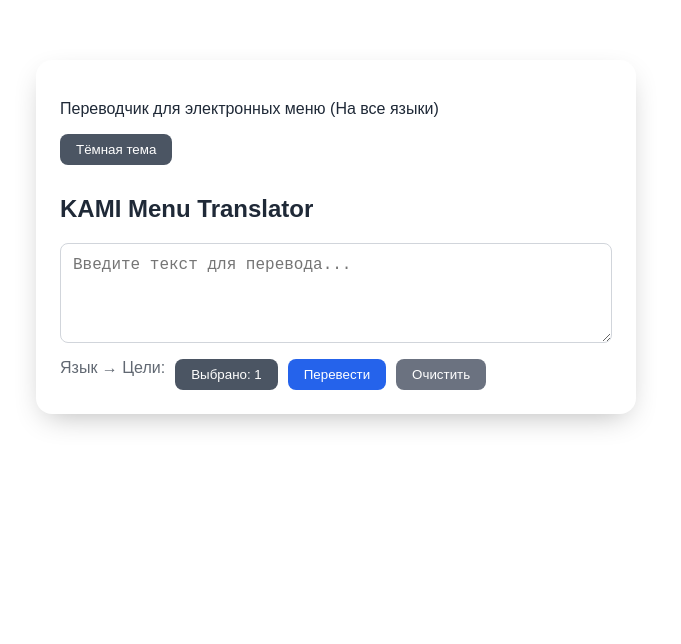
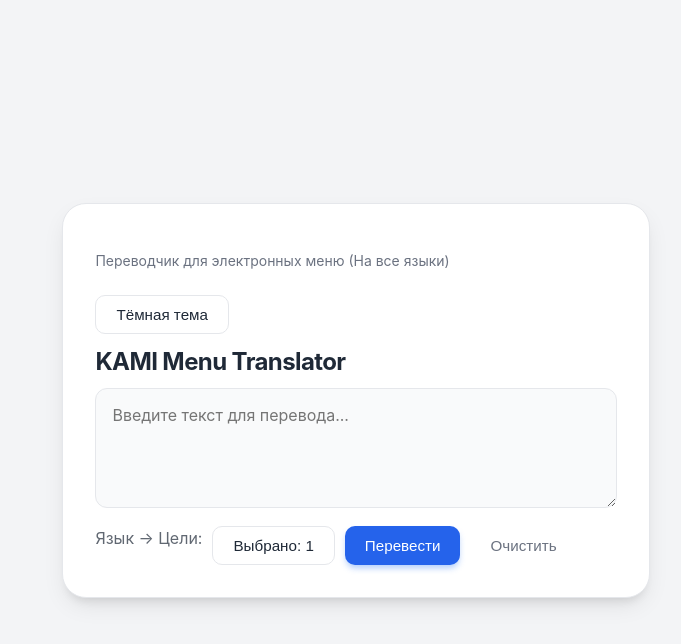
Before and after one commit to su1tik/ai-menu-translator, a React (Vite) app: page / in a window 1280 px wide. Shown: the top 644 px of the page, without its empty margins (304-985 px from the left). Built offline with nearby package versions, Linux system fonts and the light colour scheme.

Commit message:
Замена иконки сайта и улучшение визуальной части

```diff
--- a/index.html
+++ b/index.html
@@ -1,8 +1,8 @@
-<!doctype html>
+<!DOCTYPE html>
 <html lang="en">
   <head>
     <meta charset="UTF-8" />
-    <link rel="icon" type="image/png" href="/img/kami logo.png" />
+    <link rel="icon" type="image/png" href="/img/images.png" />
     <meta name="viewport" content="width=device-width, initial-scale=1.0" />
     <title>KAMI-translator</title>
   </head>
--- a/src/App.jsx
+++ b/src/App.jsx
@@ -17,12 +17,6 @@
     <div className="app">
       <div className="card">
         <div className="header">
-          {/* <h1>AI Menu Translator</h1> */}
-          {/* <button
-            className="button"
-            onClick={() => setTheme(theme === "light" ? "dark" : "light")}>
-            {theme === "light" ? "🌙 Тёмная тема" : "☀️ Светлая тема"}
-          </button> */}
         </div>
 
         <p className="small">Переводчик для электронных меню (На все языки)</p>
--- a/src/components/Translator.jsx
+++ b/src/components/Translator.jsx
@@ -218,24 +218,30 @@
       {error && <div style={{ marginTop: 12, color: "#ef4444" }}>{error}</div>}
 
       {Object.keys(translations).length > 0 && (
-        <div className="result-block" style={{ marginTop: 16 }}>
-          <strong>Результаты перевода:</strong>
-
+        <div className="result-block">
           {Object.entries(translations).map(([lang, result]) => {
             const langName =
               languages.find((l) => l.code === lang)?.name || lang;
 
             return (
-              <div key={lang} style={{ marginTop: 12 }}>
-                <b>{langName}:</b>
-                <div style={{ display: "flex", gap: 10 }}>
-                  <div style={{ flex: 1 }}>{result}</div>
+              <div key={lang} className="result-item">
+                <div
+                  style={{
+                    display: "flex",
+                    justifyContent: "space-between",
+                    alignItems: "flex-start",
+                    marginBottom: 8,
+                  }}>
+                  <span className="result-title">{langName}</span>
                   <button
                     onClick={() => handleCopy(result)}
-                    className="copy-btn btn btn-primary">
+                    className="copy-btn btn btn-primary"
+                    style={{ padding: "4px 10px", fontSize: "0.8rem" }}>
                     Копировать
                   </button>
                 </div>
+
+                <div className="result-text">{result}</div>
               </div>
             );
           })}
--- a/src/main.css
+++ b/src/main.css
@@ -1,112 +1,247 @@
+/* Глобальный сброс для предсказуемых размеров */
 *,
 *::before,
 *::after {
   box-sizing: border-box;
 }
-/* Светлая тема */
+
 :root {
-  --bg: #ffffff;
-  --card-bg: #f3f4f6;
-  --text: #1f2937;
-  --border: #d1d5db;
+  /* Базовые настройки шрифта - используем системные шрифты (как в MacOS/Windows 11) */
+  font-family: "Inter", system-ui, -apple-system, BlinkMacSystemFont, "Segoe UI",
+    Roboto, sans-serif;
+  line-height: 1.5;
+  font-weight: 400;
 
-  --btn-primary: #2563eb;
-  --btn-secondary: #4b5563;
-
-  --dropdown-bg: #ffffff;
-  --dropdown-border: #d1d5db;
+  font-synthesis: none;
+  text-rendering: optimizeLegibility;
+  -webkit-font-smoothing: antialiased;
+  -moz-osx-font-smoothing: grayscale;
 }
 
-/* Тёмная тема */
-body.dark {
-  --bg: #0f172a;
-  --card-bg: #1e293b;
-  --text: #ffffff;
-  --border: #334155;
-
-  --btn-primary: #2563eb;
-  --btn-secondary: #334155;
-
-  --dropdown-bg: #1e293b;
-  --dropdown-border: #334155;
+body {
+  margin: 0;
+  min-height: 100vh;
+  display: flex;
+  justify-content: center;
+  align-items: center; /* Центрируем карточку по вертикали */
+  background-color: var(--bg-color);
+  color: var(--text-color);
+  transition: background-color 0.3s ease, color 0.3s ease; /* Плавная смена темы */
 }
 
-/* Общий стиль */
-body {
-  background: var(--bg);
-  color: var(--text);
-  font-family: sans-serif;
+/* --- Карточка --- */
+.card {
+  background: var(--card-bg);
+  padding: 2rem; /* Больше воздуха внутри */
+  border-radius: 1.5rem; /* Сильные скругления (современно) */
+  width: 100%;
+  max-width: 640px; /* Чуть шире */
+  box-shadow: var(--shadow);
+  border: 1px solid var(--border-color);
+  transition: all 0.3s ease;
+  position: relative;
+  margin: 20px;
 }
 
-/* Карточка */
-.card {
-  background: var(--card-bg);
-  color: var(--text);
-  padding: 24px; /* Чуть больше воздуха */
-  border-radius: 16px;
-
-  /* Адаптивная ширина */
-  width: 100%;
-  max-width: 600px; /* Максимальная ширина */
-
-  margin: 60px auto; /* Центрирование */
-  box-shadow: 0 10px 30px -10px rgba(0, 0, 0, 0.3); /* Тень помягче */
+/* Заголовки и текст */
+h2 {
+  margin-top: 0;
+  font-weight: 700;
+  font-size: 1.5rem;
+  letter-spacing: -0.025em; /* Чуть плотнее буквы */
+  margin-bottom: 0.5rem;
 }
 
-/* Textarea */
-.input-box {
-  width: 100%; /* Теперь это ровно 100% от родителя, включая отступы */
-  background: var(--card-bg);
-  color: var(--text);
-  border: 1px solid var(--border);
-  border-radius: 8px;
-  padding: 12px;
-  font-size: 16px;
-  resize: vertical; /* Разрешаем менять размер только по вертикали */
-  min-height: 100px;
+p.small {
+  color: var(--text-secondary);
+  font-size: 0.875rem;
+  margin-bottom: 1.5rem;
 }
 
-/* Кнопки */
+/* --- Поле ввода (Textarea) --- */
+.input-box {
+  width: 100%;
+  background: var(--input-bg);
+  color: var(--text-color);
+  border: 1px solid var(--border-color);
+  border-radius: 12px;
+  padding: 16px;
+  font-size: 1rem;
+  font-family: inherit;
+  resize: vertical;
+  min-height: 120px;
+  outline: none;
+  transition: all 0.2s ease;
+}
+
+/* Эффект фокуса (свечение) */
+.input-box:focus {
+  border-color: var(--primary);
+  box-shadow: 0 0 0 3px rgba(59, 130, 246, 0.2); /* Полупрозрачное синее кольцо */
+}
+
+/* --- Кнопки --- */
 .btn {
   border: none;
-  padding: 8px 16px;
-  border-radius: 8px;
+  padding: 10px 20px;
+  border-radius: 10px;
   cursor: pointer;
-  color: white;
+  font-weight: 500;
+  font-size: 0.95rem;
+  transition: all 0.2s active;
+  display: inline-flex;
+  align-items: center;
+  justify-content: center;
+  gap: 8px;
+}
+
+.btn:active {
+  transform: scale(0.96); /* Эффект нажатия */
 }
 
 .btn-primary {
-  background: var(--btn-primary);
+  background: var(--primary);
+  color: white;
+  box-shadow: 0 4px 6px -1px rgba(59, 130, 246, 0.4);
+}
+
+.btn-primary:hover {
+  background: var(--primary-hover);
+  box-shadow: 0 6px 10px -2px rgba(59, 130, 246, 0.5);
+}
+
+.btn-primary:disabled {
+  opacity: 0.7;
+  cursor: not-allowed;
+  transform: none;
 }
 
 .btn-secondary {
-  background: var(--btn-secondary);
+  background: transparent;
+  border: 1px solid var(--border-color);
+  color: var(--text-color);
+}
+
+.btn-secondary:hover {
+  background: var(--input-bg);
+  border-color: var(--text-secondary);
 }
 
 .btn-grey {
-  background: #6b7280;
+  background: transparent;
+  color: var(--text-secondary);
 }
 
-.copy-btn.copied {
-  background: #16a34a !important;
+.btn-grey:hover {
+  color: #ef4444; /* Красный при наведении на "Очистить" */
+  background: rgba(239, 68, 68, 0.1);
 }
 
-/* Dropdown */
+/* Кнопка "Копировать" успешно */
+.copy-btn.copied {
+  background: #10b981 !important; /* Зеленый */
+  box-shadow: 0 4px 6px -1px rgba(16, 185, 129, 0.4);
+}
+
+/* --- Выпадающее меню (Dropdown) --- */
 .dropdown {
   position: absolute;
-  top: 110%;
+  top: 115%;
   left: 0;
-  background: var(--dropdown-bg);
-  border: 1px solid var(--dropdown-border);
-  padding: 10px;
-  border-radius: 8px;
-  width: 180px;
-  max-height: 200px;
+  background: var(--card-bg);
+  border: 1px solid var(--border-color);
+  padding: 8px;
+  border-radius: 12px;
+  width: 200px;
+  max-height: 250px;
   overflow-y: auto;
-  z-index: 10;
+  z-index: 20;
+  box-shadow: var(--shadow);
+  display: flex;
+  flex-direction: column;
+  gap: 4px;
 }
 
-.dropdown button,
 .dropdown label {
-  color: var(--text);
+  display: flex;
+  align-items: center;
+  gap: 10px;
+  padding: 8px 12px;
+  border-radius: 8px;
+  cursor: pointer;
+  font-size: 0.9rem;
+  transition: background 0.2s;
+  color: var(--text-color);
 }
+
+.dropdown label:hover {
+  background: var(--input-bg);
+}
+
+/* Скроллбар для меню */
+.dropdown::-webkit-scrollbar {
+  width: 6px;
+}
+.dropdown::-webkit-scrollbar-thumb {
+  background-color: var(--border-color);
+  border-radius: 3px;
+}
+
+/* --- Результаты --- */
+.result-block {
+  margin-top: 24px;
+  padding-top: 20px;
+  border-top: 1px dashed var(--border-color); /* Разделительная линия */
+  animation: fadeIn 0.4s ease;
+}
+
+.result-item {
+  background: var(--input-bg); /* Подложка под каждый перевод */
+  border-radius: 12px;
+  padding: 16px;
+  margin-top: 16px;
+  border: 1px solid var(--border-color);
+}
+
+.result-title {
+  color: var(--text-secondary);
+  font-size: 0.85rem;
+  text-transform: uppercase;
+  font-weight: 600;
+  margin-bottom: 8px;
+  display: block;
+}
+
+.result-text {
+  font-size: 1.05rem;
+  line-height: 1.6;
+  white-space: pre-wrap; /* Сохраняет абзацы */
+}
+
+/* Анимация появления */
+@keyframes fadeIn {
+  from {
+    opacity: 0;
+    transform: translateY(10px);
+  }
+  to {
+    opacity: 1;
+    transform: translateY(0);
+  }
+}
+
+/* Кнопка смены темы (плавающая в углу или красивая сверху) */
+.theme-toggle-btn {
+  font-size: 0.85rem;
+  padding: 6px 12px;
+  border-radius: 20px;
+  background: var(--input-bg);
+  border: 1px solid var(--border-color);
+  color: var(--text-color);
+  margin-bottom: 1rem;
+  cursor: pointer;
+  transition: all 0.2s;
+}
+.theme-toggle-btn:hover {
+  border-color: var(--primary);
+}
--- a/src/themes.js
+++ b/src/themes.js
@@ -1,19 +1,25 @@
 export const lightTheme = {
-  "--bg-color": "#f4f6f9",
-  "--card-bg": "#ffffff",
-  "--text-color": "#111827",
-  "--button-bg": "#2563eb",
-  "--button-hover": "#1d4ed8",
-  "--input-bg": "#ffffff",
-  "--border-color": "#e5e7eb",
+  "--bg-color": "#f3f4f6", // Очень светло-серый фон
+  "--card-bg": "#ffffff", // Чисто белая карточка
+  "--text-color": "#1f2937", // Темно-серый текст (не черный, чтобы не резало глаз)
+  "--text-secondary": "#6b7280", // Серый для второстепенного текста
+  "--primary": "#2563eb", // Яркий синий (Royal Blue)
+  "--primary-hover": "#1d4ed8", // Темнее при наведении
+  "--border-color": "#e5e7eb", // Светлая рамка
+  "--input-bg": "#f9fafb", // Едва серый фон для полей
+  "--shadow":
+    "0 10px 25px -5px rgba(0, 0, 0, 0.1), 0 8px 10px -6px rgba(0, 0, 0, 0.1)", // Мягкая тень
 };
 
 export const darkTheme = {
-  "--bg-color": "#111827",
-  "--card-bg": "#1f2937",
-  "--text-color": "#f9fafb",
-  "--button-bg": "#3b82f6",
-  "--button-hover": "#2563eb",
-  "--input-bg": "#1e293b",
-  "--border-color": "#374151",
+  "--bg-color": "#0f172a", // Глубокий темно-синий (Slate 900)
+  "--card-bg": "#1e293b", // Чуть светлее (Slate 800)
+  "--text-color": "#f8fafc", // Почти белый
+  "--text-secondary": "#94a3b8", // Светло-серый
+  "--primary": "#3b82f6", // Светло-синий
+  "--primary-hover": "#60a5fa", // Еще светлее при наведении
+  "--border-color": "#334155", // Темная рамка
+  "--input-bg": "#0f172a", // Темный фон для полей (как основной фон)
+  "--shadow":
+    "0 20px 25px -5px rgba(0, 0, 0, 0.5), 0 8px 10px -6px rgba(0, 0, 0, 0.5)", // Глубокая тень
 };
```
Also changed, not shown: img/images.png (added), img/kami logo.png (deleted).
